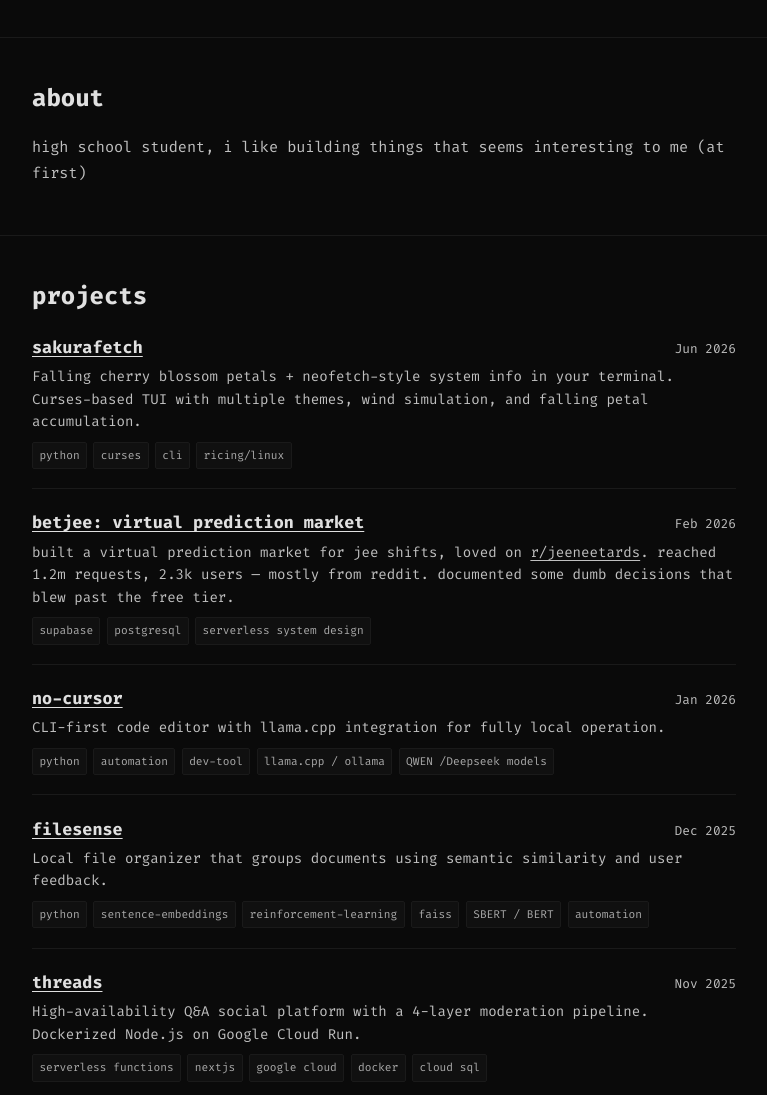
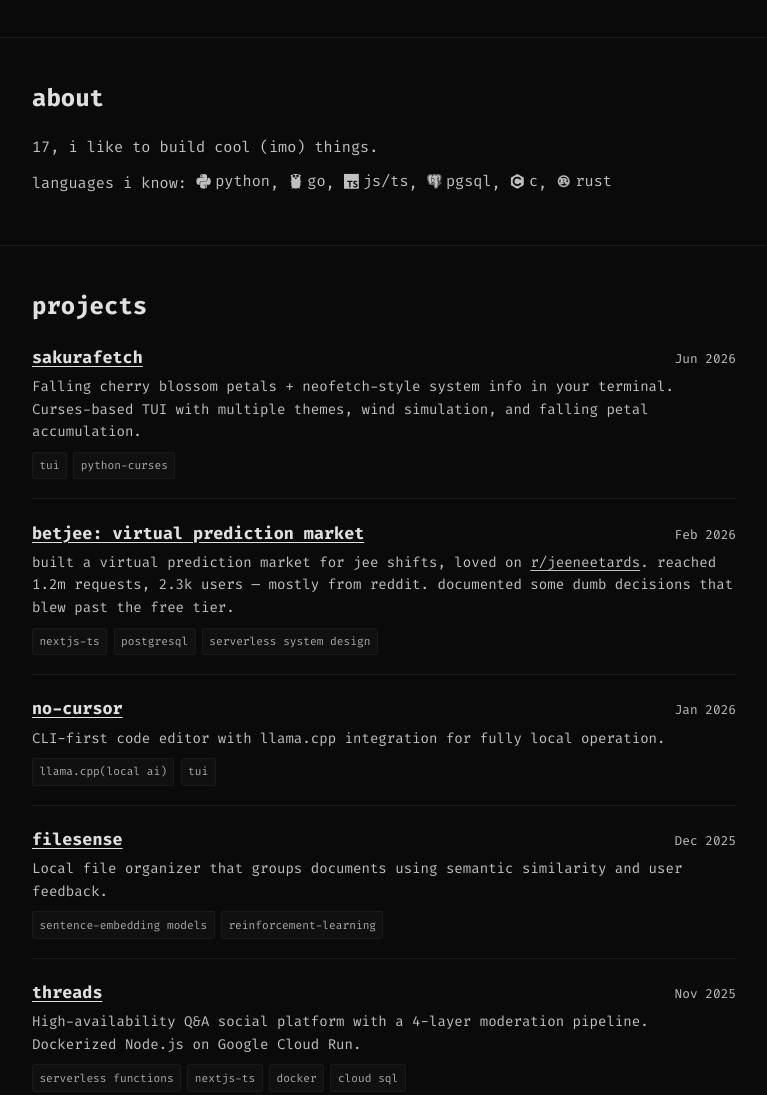
Before and after one commit to ahhyoushh/ahhyoushh.github.io, an Astro site: page / in a window 1280 px wide. Shown: the part 740-1835 px from the top of the page, without its empty margins (256-1023 px from the left). Built offline with nearby package versions, Linux system fonts and the light colour scheme; Astro itself is replaced by a stand-in of ours; some packages are replaced by stand-ins of ours.

Commit message:
added languages

```diff
--- a/src/data/projects.json
+++ b/src/data/projects.json
@@ -5,7 +5,7 @@
     "link": "https://github.com/ahhyoushh/sakurafetch",
     "highlight": true,
     "date": "Jun 2026",
-    "tags": ["python", "curses", "cli", "ricing/linux"]
+    "tags": ["tui", "python-curses"]
   },
   {
     "title": "betjee: virtual prediction market",
@@ -13,7 +13,7 @@
     "link": "/blogs/betjee",
     "highlight": true,
     "date": "Feb 2026",
-    "tags": ["supabase", "postgresql", "serverless system design"]
+    "tags": ["nextjs-ts", "postgresql", "serverless system design"]
   },
   {
     "title": "no-cursor",
@@ -21,7 +21,7 @@
     "link": "https://github.com/ahhyoushh/no-cursor",
     "highlight": true,
     "date": "Jan 2026",
-    "tags": ["python", "automation", "dev-tool", "llama.cpp / ollama", "QWEN /Deepseek models"]
+    "tags": ["llama.cpp(local ai)", "tui"]
   },
   {
     "title": "filesense",
@@ -29,7 +29,7 @@
     "link": "/FileSense/wiki",
     "highlight": true,
     "date": "Dec 2025",
-    "tags": ["python", "sentence-embeddings", "reinforcement-learning", "faiss", "SBERT / BERT", "automation"]
+    "tags": ["sentence-embedding models", "reinforcement-learning"]
   },
   {
     "title": "threads",
@@ -37,55 +37,55 @@
     "link": "https://threads.ayushbhalerao.dev",
     "highlight": true,
     "date": "Nov 2025",
-    "tags": ["serverless functions", "nextjs", "google cloud", "docker", "cloud sql"]
+    "tags": ["serverless functions","nextjs-ts", "docker", "cloud sql"]
   },
   {
     "title": "air quality index prediction",
     "description": "Predicts next-day AQI values using historical air quality data and machine learning.",
     "link": "https://github.com/ahhyoushh/AQI-Predictor",
     "date": "Oct 2025",
-    "tags": ["machine-learning", "Random Forest", "pandas", "scikit-learn", "seaborn/matplotlib", "data-analysis"]
+    "tags": ["ml", "random forest regressor"]
   },
   {
     "title": "e-waste recycling platform",
     "description": "Web platform that identifies electronic waste categories and suggests nearby recycling centers.",
     "link": "https://github.com/ahhyoushh/Senku",
     "date": "Sep 2025",
-    "tags": ["python", "flask", "api-integration", "postman", "vuejs", "firebase"]
+    "tags": ["flask", "api"]
   },
   {
     "title": "face detection doorcam",
     "description": "Real-time face detection system using OpenCV for basic monitoring and alerts.",
     "link": "https://github.com/ahhyoushh/opencv-facedetection-python",
     "date": "Jun 2025",
-    "tags": ["opencv", "haarCascadeClassifier", "python"]
+    "tags": ["opencv"]
   },
   {
     "title": "cli chat application",
     "description": "Command-line chat program implementing basic client–server communication.",
     "link": "https://github.com/ahhyoushh/cli-chat",
     "date": "Mar 2025",
-    "tags": ["python", "requests", "cli", "network-protocols"]
+    "tags": ["tui", "api"]
   },
   {
     "title": "discord moderator bot",
     "description": "Discord bot that detects similar phrases using text vectorization for basic moderation.",
     "link": "https://github.com/ahhyoushh/Chad-bot",
     "date": "Jan 2025",
-    "tags": ["python", "text-similarity", "discord.py"]
+    "tags": ["text-similarity", "discord.py"]
   },
   {
     "title": "movies crud api",
     "description": "REST API for managing movie records built using Go.",
     "link": "https://github.com/ahhyoushh/movies-crud-api-go",
     "date": "Nov 2024",
-    "tags": ["go", "rest-api", "Gorilla/mux"]
+    "tags": ["go", "rest-api"]
   },
   {
     "title": "trash collector cli",
     "description": "Simple CLI tool to store and track ideas or tasks from the terminal.",
     "link": "https://github.com/ahhyoushh/trash-collector-cli",
     "date": "Aug 2024",
-    "tags": ["python", "cli", "automation", "sql", "dev-tool", "deprecated"]
+    "tags": [ "dev-tool", "deprecated"]
   }
 ]
--- a/src/layouts/Base.astro
+++ b/src/layouts/Base.astro
@@ -17,6 +17,7 @@ const { title } = Astro.props;
       rel="stylesheet"
     />
     <link rel="stylesheet" href="https://cdnjs.cloudflare.com/ajax/libs/font-awesome/6.5.0/css/all.min.css" />
+    <link rel="stylesheet" href="https://cdn.jsdelivr.net/gh/devicons/devicon@latest/devicon.min.css" />
     <link rel="stylesheet" href="https://cdn.jsdelivr.net/npm/katex@0.16.11/dist/katex.min.css" />
     <link rel="icon" type="image/png" href="/assets/favicon.png" />
 
--- a/src/pages/index.astro
+++ b/src/pages/index.astro
@@ -9,7 +9,7 @@ const blogs = (await getCollection('blogs')).sort((a, b) => {
   if (!pa[2] && !pb[2]) return 0;
   if (!pa[2]) return 1;
   if (!pb[2]) return -1;
-  const monthOrd = (s) => 'janfebmaraprmayjunjulaugsepoctnovdec'.indexOf(s.slice(0,3).toLowerCase()) / 3;
+  const monthOrd = (s: string) => 'janfebmaraprmayjunjulaugsepoctnovdec'.indexOf(s.slice(0,3).toLowerCase()) / 3;
   const da = +pa[2] * 12 + monthOrd(pa[1]);
   const db = +pb[2] * 12 + monthOrd(pb[1]);
   return db - da;
@@ -59,7 +59,16 @@ const recentBlogs = blogs.slice(0, 3);
     <h2 class="section-title">about</h2>
     <div class="about-content">
       <p class="about-text">
-      high school student, i like building things that seems interesting to me (at first)
+      17, i like to build cool (imo) things.
+      </p>
+      <p class="about-text">
+      languages i know:
+      <span class="lang-inline"><i class="devicon-python-plain"></i> python</span>,
+      <span class="lang-inline"><i class="devicon-go-plain"></i> go</span>,
+      <span class="lang-inline"><i class="devicon-typescript-plain"></i> js/ts</span>,
+      <span class="lang-inline"><i class="devicon-postgresql-plain"></i> pgsql</span>,
+      <span class="lang-inline"><i class="devicon-c-plain"></i> c</span>,
+      <span class="lang-inline"><i class="devicon-rust-plain"></i> rust</span>
       </p>
     </div>
   </section>
--- a/src/styles/global.css
+++ b/src/styles/global.css
@@ -765,3 +765,29 @@ footer {
   overflow-x: auto;
   text-align: center;
 }
+
+/* About Languages Inline Section */
+.lang-inline {
+  display: inline-flex;
+  align-items: center;
+  gap: 0.25rem;
+  color: var(--text-muted);
+}
+
+.lang-inline i {
+  font-size: 0.95rem;
+  vertical-align: middle;
+  transition: color 0.2s ease;
+}
+
+/* Hover colors for inline icons */
+.lang-inline:hover {
+  color: var(--text);
+}
+.lang-inline:hover i.devicon-python-plain { color: #3776ab; }
+.lang-inline:hover i.devicon-go-plain { color: #00add8; }
+.lang-inline:hover i.devicon-javascript-plain { color: #f7df1e; }
+.lang-inline:hover i.devicon-typescript-plain { color: #3178c6; }
+.lang-inline:hover i.devicon-postgresql-plain { color: #4169e1; }
+.lang-inline:hover i.devicon-c-plain { color: #a8b9cc; }
+.lang-inline:hover i.devicon-rust-plain { color: #b7410e; }
```
Also changed, not shown: 7 other files.
